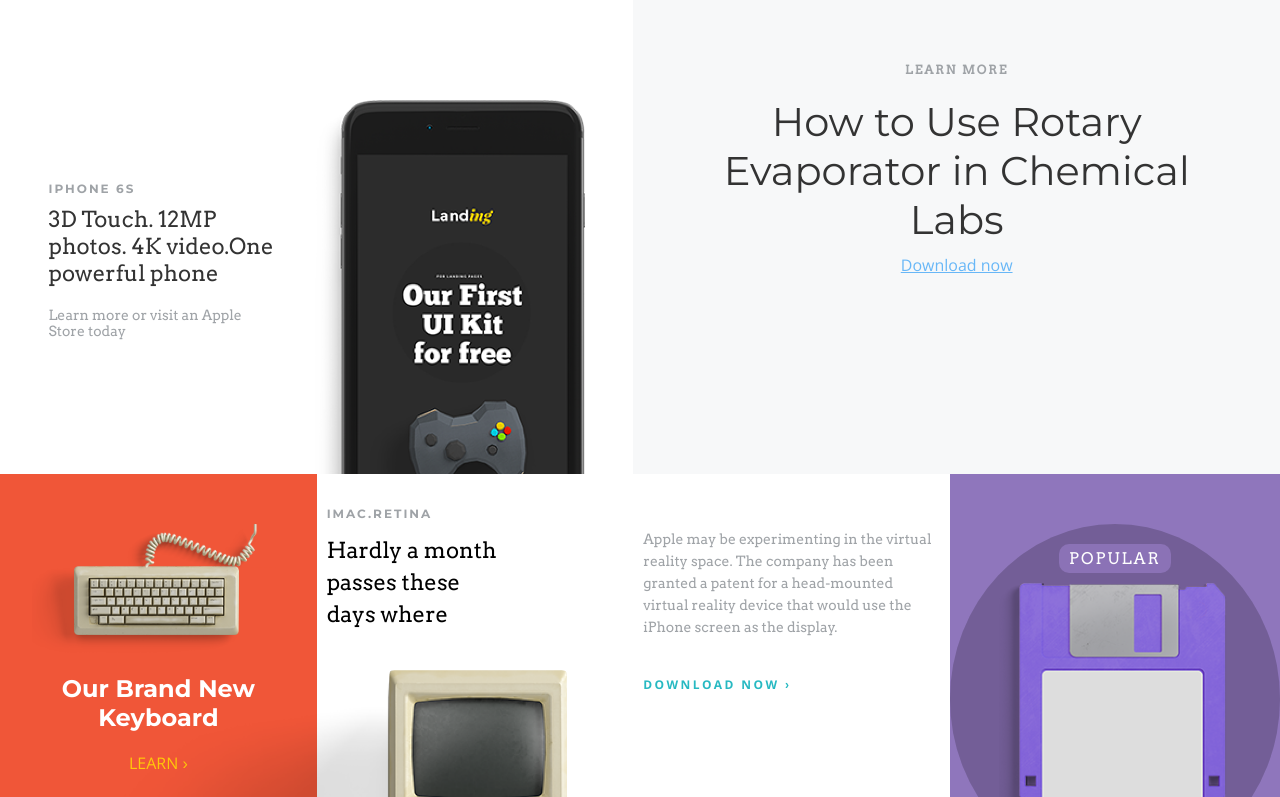
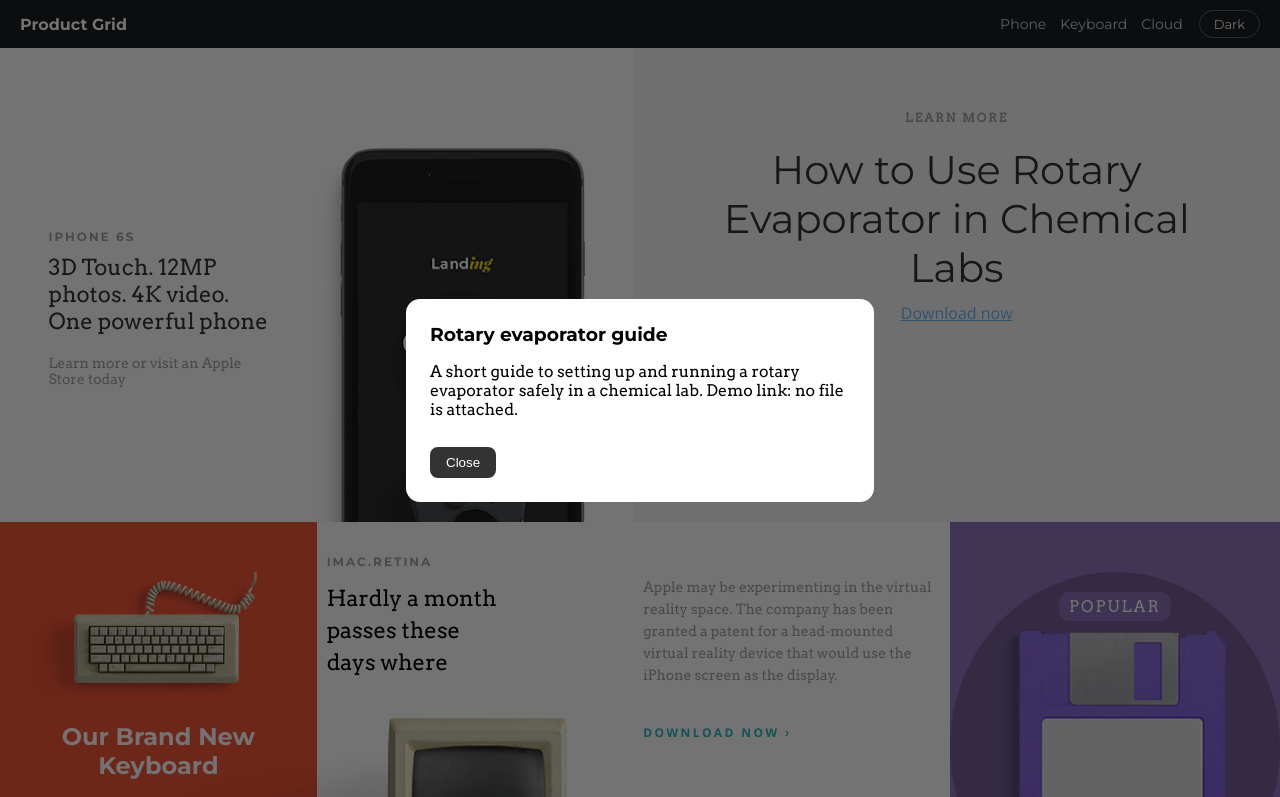
Before and after one commit to malakmo7amed309/css-grid-landing, a plain HTML site: page index.html in a window 1280 px wide. Both pictures are taken after a click on the link "Download now". Shown: the top 797 px of the page. Drawn offline with nearby package versions, Linux system fonts and the light colour scheme.

Commit message:
Product Grid 1.1: sticky header, detail dialogs, dark mode, a11y, typo fixes

```diff
--- /dev/null
+++ b/app.js
@@ -0,0 +1,31 @@
+const INFO = {
+  rotary: ['Rotary evaporator guide', 'A short guide to setting up and running a rotary evaporator safely in a chemical lab. Demo link: no file is attached.'],
+  keyboard: ['Brand new keyboard', 'A slim keyboard with quiet keys and a long battery life. Demo text for the layout.'],
+  games: ['Games, our passion', 'Controllers and accessories for people who love to play. Demo text for the layout.'],
+  imac: ['Retina display', 'A closer look at the patent story and what it could mean for the screen in your pocket. Demo link: no file is attached.'],
+  cloud: ['iCloud', 'Keep documents, notes and contacts in sync across your devices. Demo text for the layout.']
+};
+const dlg = document.getElementById('more');
+document.querySelectorAll('[data-more]').forEach((a) => {
+  a.addEventListener('click', (e) => {
+    e.preventDefault();
+    const [t, b] = INFO[a.dataset.more];
+    document.getElementById('more-title').textContent = t;
+    document.getElementById('more-body').textContent = b;
+    dlg.showModal();
+  });
+});
+document.getElementById('more-close').addEventListener('click', () => dlg.close());
+dlg.addEventListener('click', (e) => { if (e.target === dlg) dlg.close(); });
+
+const btn = document.getElementById('theme');
+function applyTheme(dark) {
+  document.documentElement.classList.toggle('dark', dark);
+  btn.setAttribute('aria-pressed', String(dark));
+  btn.textContent = dark ? 'Light' : 'Dark';
+  try { localStorage.setItem('cg-theme', dark ? 'dark' : 'light'); } catch (e) {}
+}
+let saved = null;
+try { saved = localStorage.getItem('cg-theme'); } catch (e) {}
+applyTheme(saved ? saved === 'dark' : matchMedia('(prefers-color-scheme: dark)').matches);
+btn.addEventListener('click', () => applyTheme(!document.documentElement.classList.contains('dark')));
--- a/index.html
+++ b/index.html
@@ -23,21 +23,30 @@
     <link rel="stylesheet" href="style.css">
 </head>
 <body>
+    <a class="skip" href="#main">Skip to content</a>
+    <header class="topbar">
+        <strong>Product Grid</strong>
+        <nav aria-label="Jump to section">
+            <a href="#phone">Phone</a>
+            <a href="#keyboard">Keyboard</a>
+            <a href="#cloud">Cloud</a>
+        </nav>
+        <button id="theme" class="theme-btn" type="button" aria-pressed="false" aria-label="Toggle dark mode">Dark</button>
+    </header>
 
-
-    <div class="parent">
+    <main id="main" class="parent">
         <div class="rotary">
             <p>LEARN MORE</p>
             <h2>How to Use Rotary Evaporator in Chemical Labs</h2>
-            <a href="#">Download now</a>
+            <a href="#" data-more="rotary">Download now</a>
         </div>
 
 
 
-       <div class="phone">
+       <div class="phone" id="phone">
         <div class="content">
             <h2>IPHONE 6S</h2>
-            <p class="first">3D Touch. 12MP photos. 4K video.One powerful phone</p>
+            <p class="first">3D Touch. 12MP photos. 4K video. One powerful phone</p>
             <p class="second">Learn more or visit an Apple Store today</p>
         </div>
          <div class="img-container">
@@ -46,7 +55,7 @@
        </div>
 
 
-       <div class="keyboard">
+       <div class="keyboard" id="keyboard">
         <div class="img-container">
             <img src="images/img2.png" alt="Brand new keyboard">
         </div>
@@ -54,7 +63,7 @@
             <h2>Our Brand New
                 <br/>
                 Keyboard</h2>
-            <a href="">LEARN ›</a>
+            <a href="#" data-more="keyboard">LEARN ›</a>
         </div>
        </div>
 
@@ -67,7 +76,7 @@
             <h2>Games
                 <br/>
                 our passion</h2>
-            <a href="">LEARN ›</a>
+            <a href="#" data-more="games">LEARN ›</a>
         </div>
        </div>
 
@@ -82,7 +91,7 @@
 
          <div class="p">
             <p>Apple may be experimenting in the virtual<br> reality space. The company has been <br>granted a patent for a head-mounted<br> virtual reality device that would use the <br>iPhone screen as the display.</p>
-            <a href="">DOWNLOAD NOW ›</a>
+            <a href="#" data-more="imac">DOWNLOAD NOW ›</a>
          </div>
         </div>
 
@@ -101,7 +110,7 @@
             <div class="badge">
                 BEST CHOICE
             </div>
-            <h2>Much MuchBetter <br>Experience</h2>
+            <h2>Much Better <br>Experience</h2>
             <div class="img-container">
                 <img src="images/img7.png" alt="Tablet with keyboard">
             </div>
@@ -109,7 +118,7 @@
 
 
 
-        <div class="cloud">
+        <div class="cloud" id="cloud">
             <div class="circle">
                 <p class="popular">POPULAR</p>
                 <div class="img-container">
@@ -119,14 +128,14 @@
             </div>
             <h2>iCloud</h2>
             <p class="p2">With iCloud, you always<br> have the latest versions of<br> your most important things<br> — like documents, apps,<br> notes, and contacts — on <br>whatever device you’re <br>using.</p>
-            <a href="">LEARN MORE</a>
+            <a href="#" data-more="cloud">LEARN MORE</a>
         </div>
 
 
 
         <div class="pop">
             <h2>POPULAR</h2>
-            <p>Much MuchBetter Experience</p>
+            <p>Much Better Experience</p>
         </div>
 
 
@@ -138,6 +147,13 @@
             </div>
             <p>More than just a <br>display,  it’s a<br> vision</p>
         </div>
-    </div>
+    </main>
+    <footer class="foot">Layout practice built with CSS Grid. Product names and logos belong to their owners.</footer>
+    <dialog id="more" aria-labelledby="more-title">
+        <h3 id="more-title"></h3>
+        <p id="more-body"></p>
+        <button id="more-close" type="button">Close</button>
+    </dialog>
+    <script src="app.js"></script>
 </body>
 </html>
--- a/style.css
+++ b/style.css
@@ -405,3 +405,29 @@ img{
 @media (min-width: 1400px) {
 
  }
+/* v2 */
+html { scroll-behavior: smooth; scroll-padding-top: 56px; }
+.skip { position: absolute; left: -999px; top: 8px; background: #fff; padding: 8px 12px; z-index: 30; }
+.skip:focus { left: 8px; }
+.topbar { position: sticky; top: 0; z-index: 20; display: flex; align-items: center; gap: 16px; padding: 10px 20px; background: #1a1d21; color: #fff; font-family: 'Montserrat', sans-serif; }
+.topbar nav { display: flex; gap: 14px; margin-left: auto; }
+.topbar nav a { color: #cfd4d9; text-decoration: none; font-size: 14px; }
+.topbar nav a:hover, .topbar nav a:focus-visible { color: #fff; text-decoration: underline; }
+.theme-btn { border: 1px solid #5b6168; background: transparent; color: #fff; border-radius: 20px; padding: 5px 14px; cursor: pointer; font: inherit; font-size: 13px; }
+.theme-btn:hover { background: #2c3036; }
+a[data-more] { cursor: pointer; }
+a:focus-visible, button:focus-visible { outline: 3px solid #ffc80a; outline-offset: 2px; }
+.parent img { transition: transform .35s ease; }
+.parent .img-container:hover img { transform: scale(1.04); }
+@media (prefers-reduced-motion: reduce) { html { scroll-behavior: auto; } .parent img { transition: none; } }
+.foot { padding: 20px; text-align: center; font-size: 13px; color: var(--gray); background: var(--white-bg); }
+dialog { border: 0; border-radius: 14px; padding: 24px; max-width: min(420px, 90vw); }
+dialog::backdrop { background: rgba(0,0,0,.55); }
+dialog h3 { margin: 0 0 8px; }
+dialog button { margin-top: 12px; background: #333; color: #fff; border: 0; border-radius: 8px; padding: 8px 16px; cursor: pointer; }
+.dark { --black: #e9ecef; --white-bg: #1d2127; color-scheme: dark; }
+.dark body { background: #14171b; }
+.dark .tv2 { background: #000; }
+.dark dialog { background: #1d2127; color: #e9ecef; }
+.dark dialog button { background: #e9ecef; color: #14171b; }
+.topbar strong { white-space: nowrap; }
```
Also changed, not shown: docs/screenshot-desktop.png, docs/screenshot-mobile.png, 1 other file.
